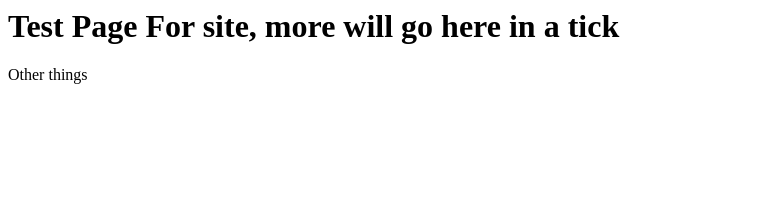
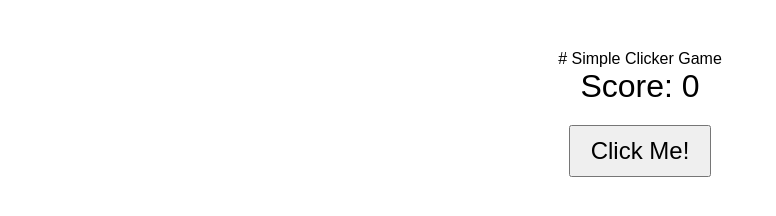
Before and after one commit to BarryW-dev/barryw-dev.github.io, a plain HTML site: page index.html in a window 1280 px wide. Shown: the whole page, without its empty margins (0-776 px from the left). Drawn offline with Linux system fonts and the light colour scheme.

Commit message:
Update index.html

```diff
--- a/index.html
+++ b/index.html
@@ -1,2 +1,41 @@
-<h1>Test Page For site, more will go here in a tick</h1>
-<p>Other things</p>
+# Simple Clicker Game
+
+<!DOCTYPE html>
+<html lang="en">
+<head>
+    <meta charset="UTF-8">
+    <meta name="viewport" content="width=device-width, initial-scale=1.0">
+    <title>Simple Clicker Game</title>
+    <style>
+        body {
+            font-family: Arial, sans-serif;
+            text-align: center;
+            margin-top: 50px;
+        }
+        #score {
+            font-size: 2em;
+            margin-bottom: 20px;
+        }
+        button {
+            padding: 10px 20px;
+            font-size: 1.5em;
+            cursor: pointer;
+        }
+    </style>
+</head>
+<body>
+    <div id="score">Score: 0</div>
+    <button id="clickButton">Click Me!</button>
+
+    <script>
+        let score = 0;
+        const scoreDisplay = document.getElementById('score');
+        const clickButton = document.getElementById('clickButton');
+
+        clickButton.addEventListener('click', () => {
+            score++;
+            scoreDisplay.textContent = 'Score: ' + score;
+        });
+    </script>
+</body>
+</html>
```
